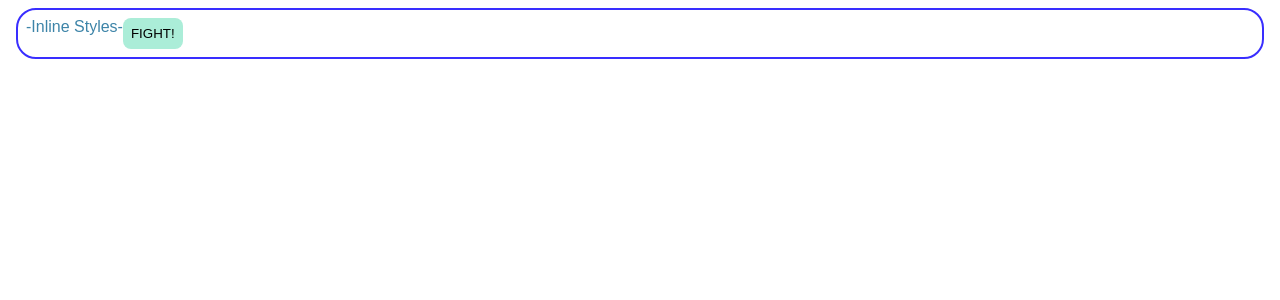
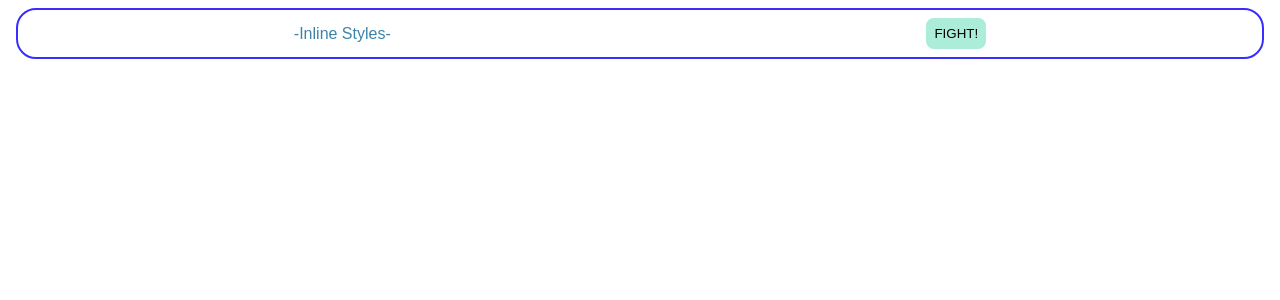
Before and after one commit to gadname/InlineStyles_React, a React (Create React App) app: page / in a window 1280 px wide. Shown: the top 300 px of the page. Built offline with nearby package versions, Linux system fonts and the light colour scheme.

Commit message:
Update 3 files

```diff
--- a/src/components/InlineStyle.jsx
+++ b/src/components/InlineStyle.jsx
@@ -5,6 +5,8 @@ export const InlineStyle = () => {
     padding: "8px",
     margin: "8px",
     display: "flex",
+    justifyContent: "space-around",
+    alignItems: "center",
   };
 
   const titleStyle = {
--- a/src/index.js
+++ b/src/index.js
@@ -9,5 +9,5 @@ const root = createRoot(rootElement);
 root.render(
   <StrictMode>
     <App />
-  </StrictMode>
+  </StrictMode>,
 );
```
Also changed, not shown: src/components/CssModules.jsx (added).
